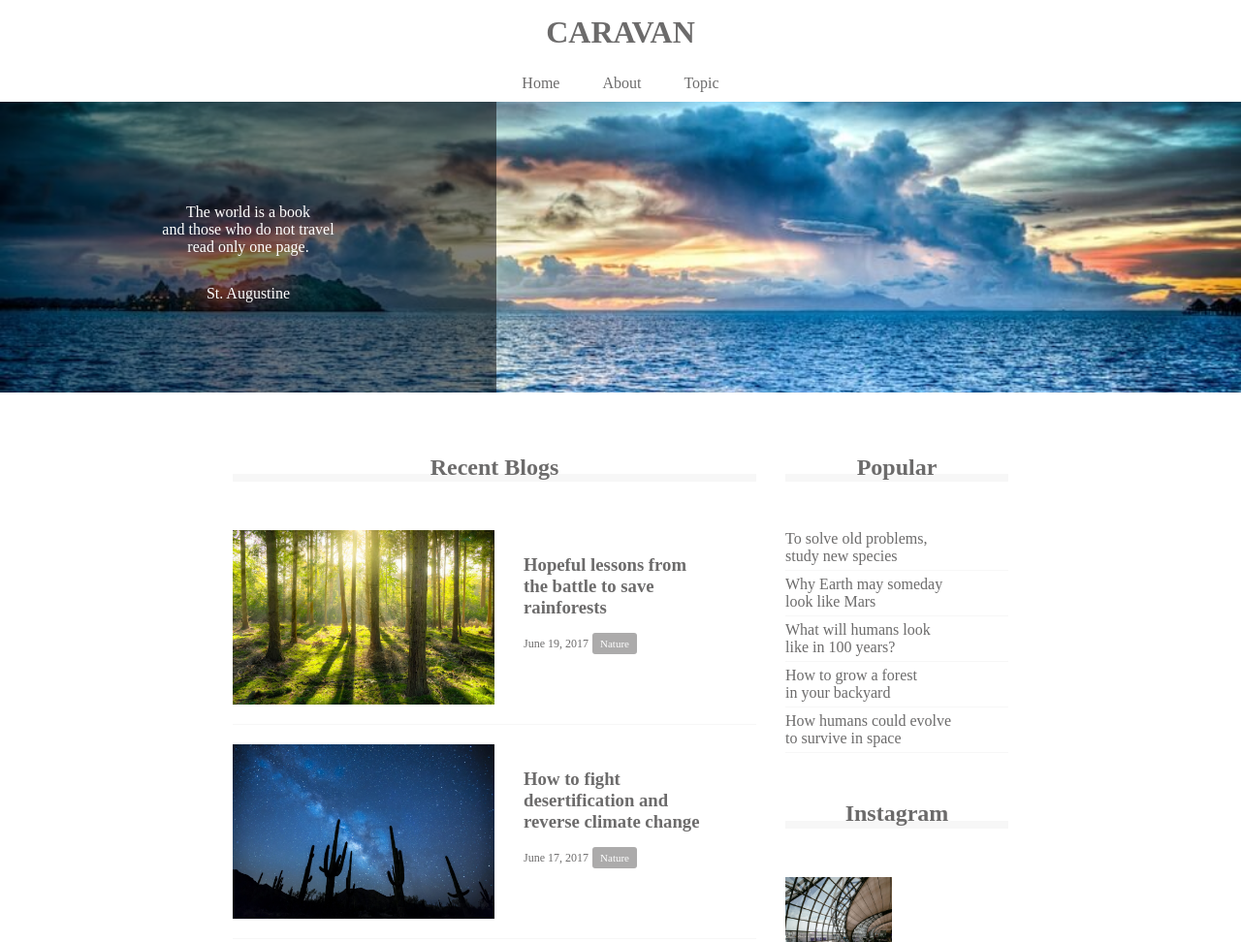
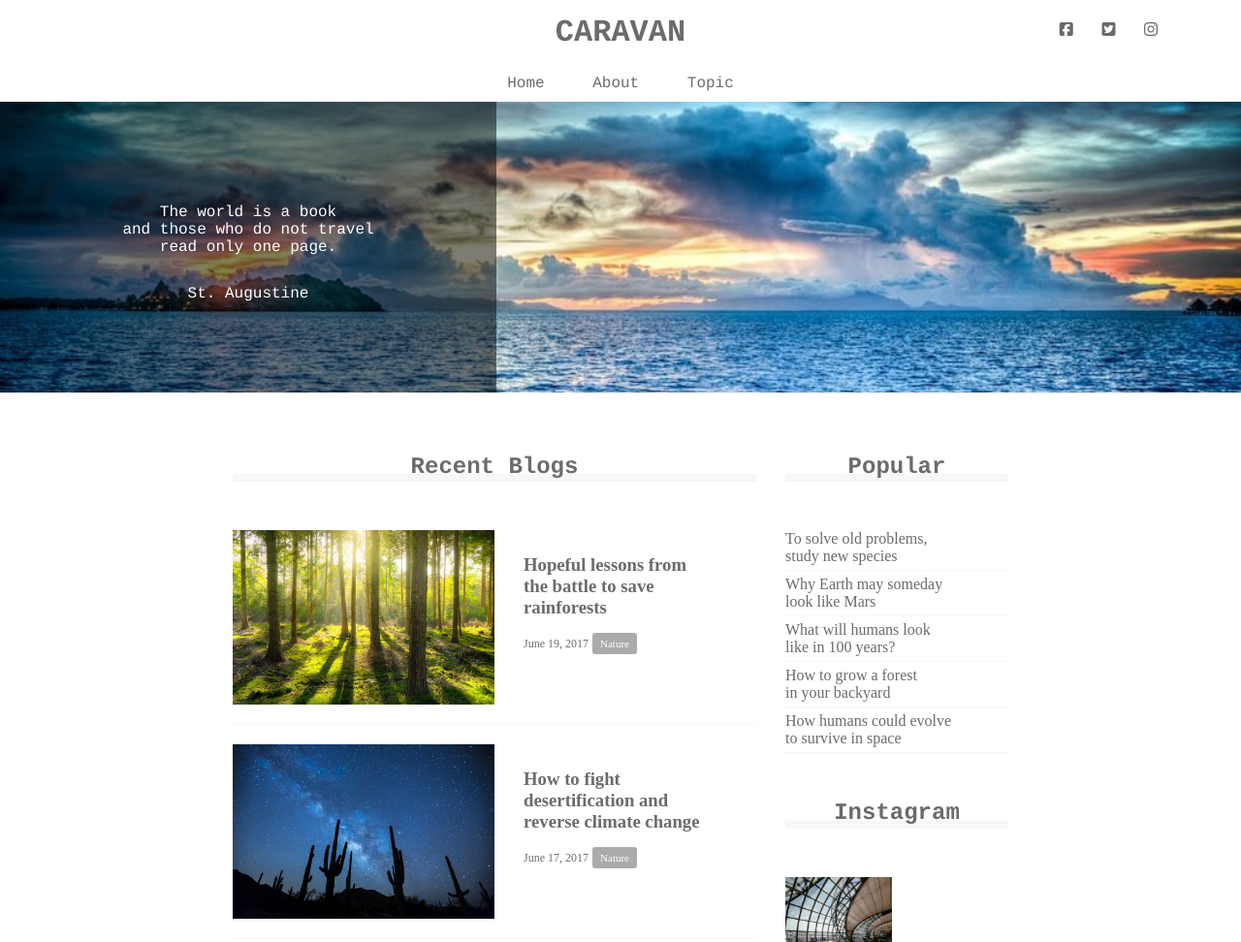
Before and after one commit to yamaguchi-masaya-infratop/webcamp, a plain HTML site: page caravan/index.html in a window 1280 px wide. Shown: the top 972 px of the page at 97% size. Drawn offline with Linux system fonts and the light colour scheme.

Commit message:
[Start] 1-9

```diff
--- a/caravan/index.html
+++ b/caravan/index.html
@@ -2,6 +2,8 @@
 <html lang="ja">
   <head>
     <meta charset="UTF-8" />
+    <!-- FontAwesomeの読み込み -->
+    <script src="https://kit.fontawesome.com/9aeb6036aa.js" crossorigin="anonymous"></script>
     <!-- CSSファイルの読み込み -->
     <link rel="stylesheet" href="style.css" />
     <title>CARAVAN</title>
@@ -15,6 +17,12 @@
           CARAVAN
         </a>
       </h1>
+
+      <div class="social">
+        <i class="fab fa-facebook-square"></i>
+        <i class="fab fa-twitter-square"></i>
+        <i class="fab fa-instagram"></i>
+      </div>
     </header>
 
     <!-- navigation -->
--- a/caravan/style.css
+++ b/caravan/style.css
@@ -10,15 +10,31 @@ a {
   text-decoration: none;
 }
 
+header, nav, h2, .main-visual, footer {
+  font-family: Chalkduster, "Bradley Hand", Courier, "Segoe Print", sans-serif;
+}
+
 header {
   width: 90%; /* 横幅90% */
   padding: 15px 0;
   margin: 0 auto;
   text-align: center;
+  position: relative;
 }
 
 header .heading { /* headerタグ内のheadingクラスにのみ反映される */
   font-size: 32px;
+}
+
+.social i {
+  display: inline-block;
+  margin-left: 20px;
+}
+
+.social {
+  position: absolute;
+  top: 22px;
+  right: 22px;
 }
 
 .nav-list {
```
Also changed, not shown: chapter9_exercise/index.html (added), chapter9_exercise/style.css (added).
